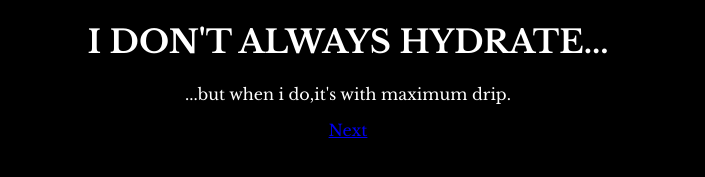
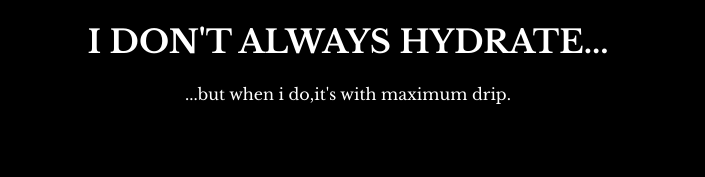
Before and after one commit to krishnendu-04/small-meme-page, a plain HTML site: page sec.html in a window 1280 px wide. Shown: the part 587-764 px from the top of the page, without its empty margins (292-997 px from the left). Drawn offline with nearby package versions, Linux system fonts and the light colour scheme.

Commit message:
Update sec.html

```diff
--- a/sec.html
+++ b/sec.html
@@ -16,7 +16,6 @@
     <img src="./assets/images/IMG20231126211412.jpg" alt="a girl holding a bottle" />
     <h1 class="text">i don't always hydrate...</h1>
     <p class="text">...but when i do,it's with maximum drip.</p>
-    <a href="./sec.html">Next</a>
   </div>
 </body>
 </html>
```
